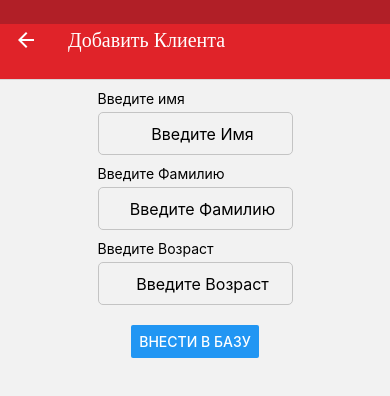
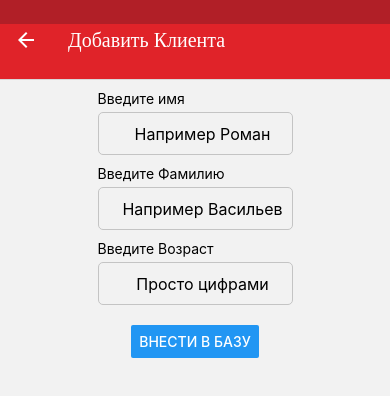
Before and after one commit to RomaVB23/sample-navigation, a React Native app: screen / in a window 390 px wide. Both pictures are taken after a click on the button "ВНЕСТИ ДАННЫЕ КЛИЕНТА В ОТДЕЛЬНОМ ОКНЕ". Shown: the top 396 px of the page. Built offline with nearby package versions, Linux system fonts and the light colour scheme.

Commit message:
show placeholder

```diff
--- a/components/InputPage.js
+++ b/components/InputPage.js
@@ -13,15 +13,15 @@ export default function InputPage({ navigation, route}) {
     <SafeAreaView style={styles.page}>
       <View style={styles.viewInput}>
         <Text style={styles.textInput}>Введите имя</Text>
-        <TextInput style={styles.input} onChangeText={setNameC} value={nameC} placeholder="Введите Имя" />
+        <TextInput style={styles.input} onChangeText={setNameC} value={nameC} placeholder="Например Роман" />
       </View>
       <View style={styles.viewInput}>
         <Text style={styles.textInput}>Введите Фамилию</Text>
-        <TextInput style={styles.input} onChangeText={setSurnameC} value={surmameC} placeholder="Введите Фамилию"/>
+        <TextInput style={styles.input} onChangeText={setSurnameC} value={surmameC} placeholder="Например Васильев"/>
       </View>
       <View style={styles.viewInput}>
         <Text style={styles.textInput}>Введите Возраст</Text>
-        <TextInput style={[styles.input, styles.inputDown]} onChangeText={setAgeC} value={ageC} placeholder="Введите Возраст" />
+        <TextInput style={[styles.input, styles.inputDown]} onChangeText={setAgeC} value={ageC} placeholder="Просто цифрами" />
       </View>
 
       <Button title="Внести в базу" onPress={() => {
```
